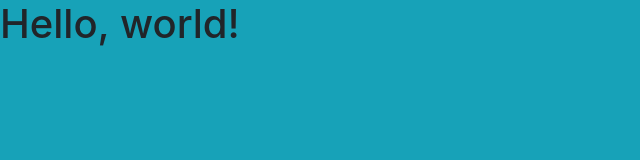
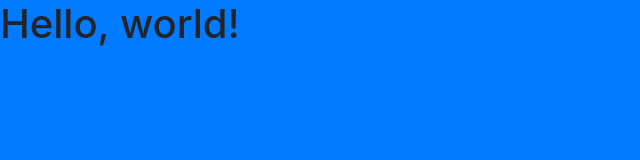
Before and after one commit to ManojNair/aws-codedeploy-linux, a plain HTML site: page index.html in a window 1280 px wide. Shown: the whole page, without its empty margins (0-640 px from the left). Drawn offline with nearby package versions, Linux system fonts and the light colour scheme.

Commit message:
changing bootstrap

```diff
--- a/index.html
+++ b/index.html
@@ -9,7 +9,7 @@
     <!-- Bootstrap CSS -->
     <link rel="stylesheet" href="https://maxcdn.bootstrapcdn.com/bootstrap/4.0.0-alpha.4/css/bootstrap.min.css" integrity="2hfp1SzUoho7/TsGGGDaFdsuuDL0LX2hnUp6VkX3CUQ2K4K+xjboZdsXyp4oUHZj" crossorigin="anonymous">
   </head>
-  <body class="bg-info">
+  <body class="bg-primary">
     <h1>Hello, world!</h1>
 
     <!-- jQuery first, then Tether, then Bootstrap JS. -->
```
